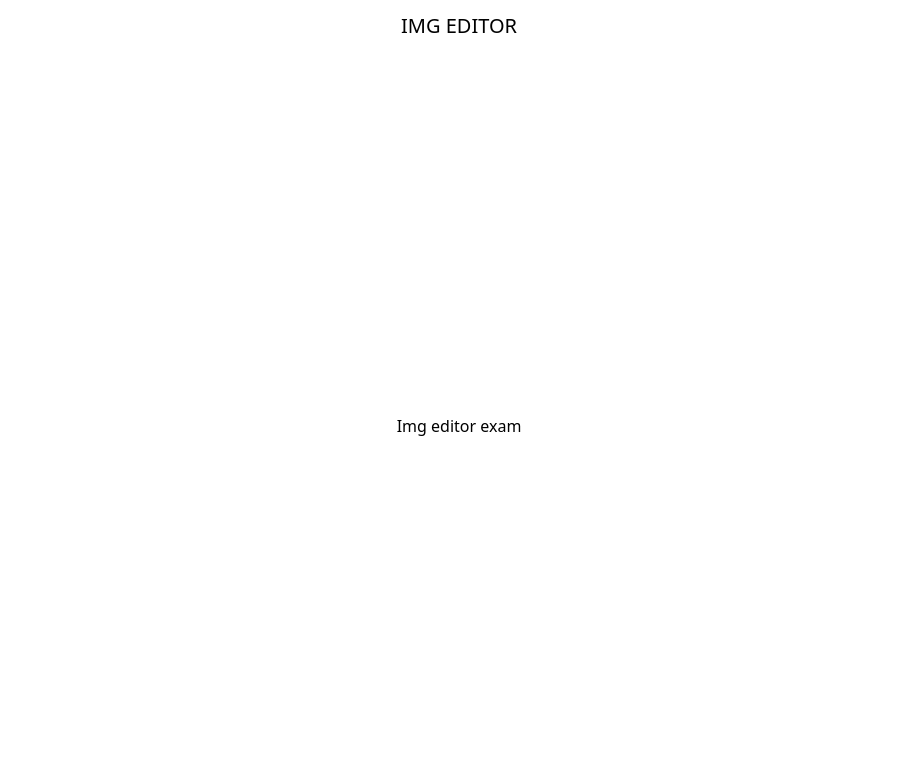
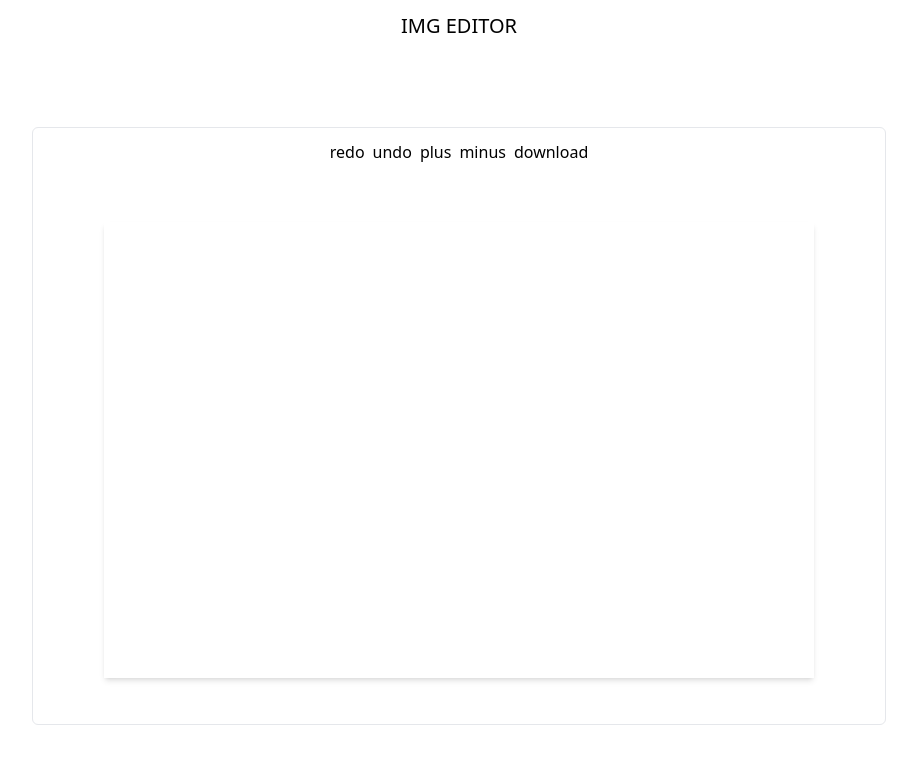
Before and after one commit to tyange/image-editor-exam, a React (Vite) app: page / in a window 1280 px wide. Shown: the top 764 px of the page, without its empty margins (181-1098 px from the left). Built offline with nearby package versions, Linux system fonts and the light colour scheme.

Commit message:
editor 마크업 개발

```diff
--- a/src/App.tsx
+++ b/src/App.tsx
@@ -1,10 +1,11 @@
+import Editor from "./components/Editor";
 import Layout from "./components/Layout";
 
 const App = () => {
   return (
     <div className="App">
       <Layout>
-        <p>Img editor exam</p>
+        <Editor />
       </Layout>
     </div>
   );
--- /dev/null
+++ b/src/components/Editor.tsx
@@ -0,0 +1,14 @@
+import EditorPanel from "./EditorPanel";
+
+const Editor = () => {
+  return (
+    <div className="w-2/3 border h-4/5 rounded-md flex flex-col">
+      <EditorPanel />
+      <div className="flex-1 flex justify-center items-center">
+        <canvas className="w-5/6 h-5/6 shadow-md" />
+      </div>
+    </div>
+  );
+};
+
+export default Editor;
--- /dev/null
+++ b/src/components/EditorPanel.tsx
@@ -0,0 +1,13 @@
+const EditorPanel = () => {
+  return (
+    <div className="w-full flex justify-center gap-2 p-3">
+      <button>redo</button>
+      <button>undo</button>
+      <button>plus</button>
+      <button>minus</button>
+      <button>download</button>
+    </div>
+  );
+};
+
+export default EditorPanel;
```
